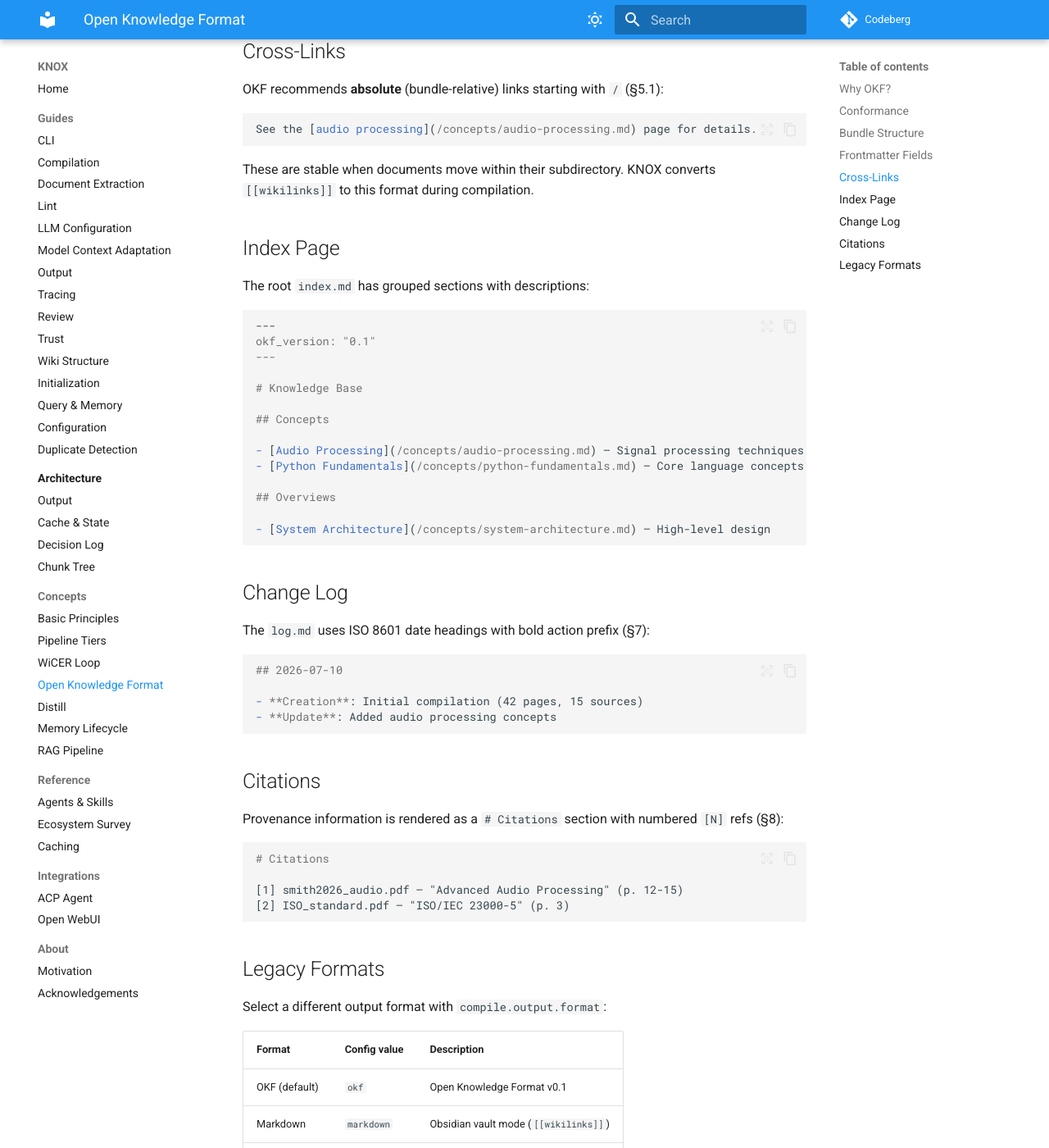
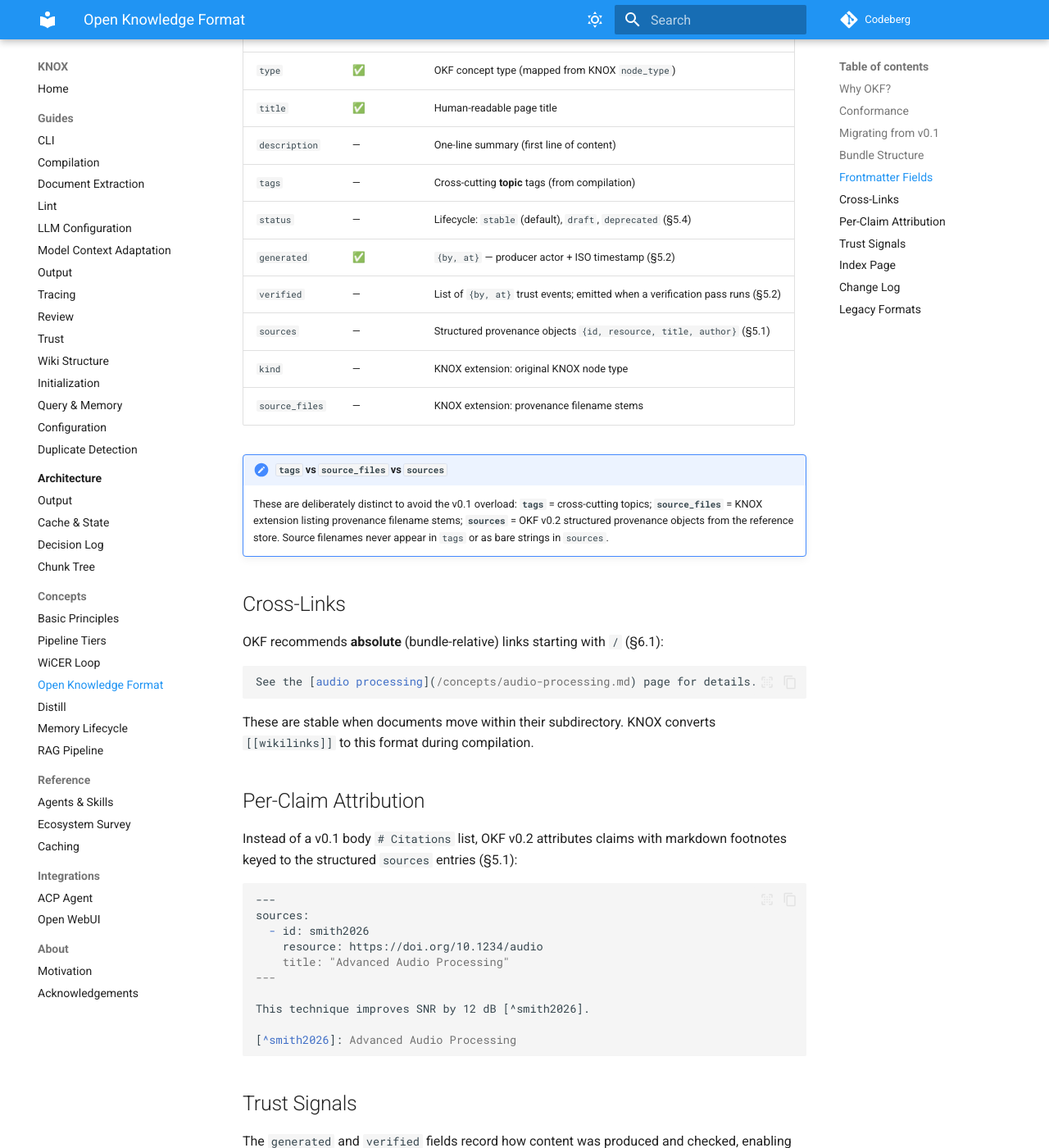
Before and after one commit to jr2804/kompend, an MkDocs documentation site: the page built from docs/concepts/open-knowledge-format.md, in a window 1280 px wide and 1400 px high, scrolled down 1718 px. Shown: the whole window at 82% size. Built offline with MkDocs 1.6.1 and Material for MkDocs 9.7.7, drawn with Linux system fonts in a browser that asks for light colours; some of the changed text lies outside the part shown.

Commit message:
feat: update documentation for OKF v0.2 compliance and migration details

````diff
--- a/docs/concepts/open-knowledge-format.md
+++ b/docs/concepts/open-knowledge-format.md
@@ -1,6 +1,6 @@
-# Open Knowledge Format (OKF) v0.1
+# Open Knowledge Format (OKF) v0.2
 
-KNOX produces **OKF v0.1**-compliant knowledge bundles by default. OKF is an
+KNOX produces **OKF v0.2**-compliant knowledge bundles by default. OKF is an
 open, human- and agent-friendly format for representing knowledge — a directory
 of markdown files with YAML frontmatter.
 
@@ -11,7 +11,8 @@
 OKF is designed for **portability and interoperability**:
 
 - **Human-readable** — plain markdown files, no proprietary binary format
-- **Agent-friendly** — structured YAML frontmatter with typed fields
+- **Agent-friendly** — structured YAML frontmatter with typed fields, plus trust
+  signals (``generated``/``verified``) that record how content was produced
 - **Portable** — a directory of files, easy to version, diff, and share
 - **Extensible** — producers may add any additional frontmatter keys
 - **Permissive consumption** — consumers MUST tolerate missing optional fields,
@@ -19,12 +20,24 @@
 
 ## Conformance
 
-KNOX meets all 3 hard requirements for OKF v0.1 conformance (§9):
+KNOX meets all 3 hard requirements for OKF v0.2 conformance (§11):
 
 1. **Every concept file** has parseable YAML frontmatter with a non-empty
    ``type`` field
 2. **Reserved filenames** (``index.md``, ``log.md``) follow OKF structure
 3. **Cross-links** use standard markdown absolute bundle-relative paths
+
+## Migrating from v0.1
+
+v0.2 is a superset of v0.1 with two **breaking field migrations** (§13.1):
+
+| v0.1 | v0.2 | Notes |
+|------|------|-------|
+| ``timestamp`` | ``generated: {by, at}`` | ``by`` follows the §7 actor convention (``knox/<version>``) |
+| Body ``# Citations`` list | Structured ``sources`` objects + per-claim footnotes | Attribution via ``[^id]`` keyed to ``sources[].id`` (§5.1) |
+
+v0.2 consumers fall back to v0.1 fields gracefully (§3.1), so v0.1 bundles
+remain *consumable*, but only the v0.2 fields above are *canonical*.
 
 ## Bundle Structure
 
@@ -34,6 +47,7 @@
 wiki/
 ├── index.md              ← table of contents with grouped sections
 ├── log.md                ← change log with ISO date headings
+├── references.md         ← formatted bibliography (type: Reference)
 ├── concepts/             ← concept/entity/comparison pages
 │   ├── audio-processing.md
 │   ├── python-fundamentals.md
@@ -48,16 +62,25 @@
 |-------|----------|-------------|
 | ``type`` | ✅ | OKF concept type (mapped from KNOX ``node_type``) |
 | ``title`` | ✅ | Human-readable page title |
-| ``description`` | ✅ | One-line summary (first line of content) |
-| ``tags`` | ✅ | Source filenames as cross-cutting tags |
-| ``timestamp`` | ✅ | ISO 8601 compile timestamp |
-| ``kind`` | — | KNOX extension: original node type |
-| ``compiled_at`` | — | KNOX extension: compile date |
-| ``sources`` | — | KNOX extension: source filenames |
+| ``description`` | — | One-line summary (first line of content) |
+| ``tags`` | — | Cross-cutting **topic** tags (from compilation) |
+| ``status`` | — | Lifecycle: ``stable`` (default), ``draft``, ``deprecated`` (§5.4) |
+| ``generated`` | ✅ | ``{by, at}`` — producer actor + ISO timestamp (§5.2) |
+| ``verified`` | — | List of ``{by, at}`` trust events; emitted when a verification pass runs (§5.2) |
+| ``sources`` | — | Structured provenance objects ``{id, resource, title, author}`` (§5.1) |
+| ``kind`` | — | KNOX extension: original KNOX node type |
+| ``source_files`` | — | KNOX extension: provenance filename stems |
+
+!!! note "``tags`` vs ``source_files`` vs ``sources``"
+    These are deliberately distinct to avoid the v0.1 overload:
+    **``tags``** = cross-cutting topics; **``source_files``** = KNOX extension
+    listing provenance filename stems; **``sources``** = OKF v0.2 structured
+    provenance objects from the reference store. Source filenames never appear
+    in ``tags`` or as bare strings in ``sources``.
 
 ## Cross-Links
 
-OKF recommends **absolute** (bundle-relative) links starting with ``/`` (§5.1):
+OKF recommends **absolute** (bundle-relative) links starting with ``/`` (§6.1):
 
 ```markdown
 See the [audio processing](/concepts/audio-processing.md) page for details.
@@ -66,48 +89,64 @@
 These are stable when documents move within their subdirectory. KNOX converts
 ``[[wikilinks]]`` to this format during compilation.
 
-## Index Page
+## Per-Claim Attribution
 
-The root ``index.md`` has grouped sections with descriptions:
+Instead of a v0.1 body ``# Citations`` list, OKF v0.2 attributes claims with
+markdown footnotes keyed to the structured ``sources`` entries (§5.1):
 
 ```markdown
 ---
-okf_version: "0.1"
+sources:
+  - id: smith2026
+    resource: https://doi.org/10.1234/audio
+    title: "Advanced Audio Processing"
+---
+
+This technique improves SNR by 12 dB [^smith2026].
+
+[^smith2026]: Advanced Audio Processing
+```
+
+## Trust Signals
+
+The ``generated`` and ``verified`` fields record how content was produced and
+checked, enabling trust tiers (§5.3):
+
+- **``generated.by``** — always ``knox/<version>`` (the compiling agent)
+- **``verified``** — appended with a ``{by, at}`` event each time
+  ``knox compile --verify`` runs; absent when no verification pass has occurred
+  (honest "unverified" tier)
+
+## Index Page
+
+The root ``index.md`` has grouped sections with descriptions. It is the only
+file permitted to declare ``okf_version`` in frontmatter (§12 exception):
+
+```markdown
+---
+okf_version: "0.2"
 ---
 
 # Knowledge Base
 
-## Concepts
+# Concept
 
 - [Audio Processing](/concepts/audio-processing.md) — Signal processing techniques
 - [Python Fundamentals](/concepts/python-fundamentals.md) — Core language concepts
 
-## Overviews
+# Overview
 
 - [System Architecture](/concepts/system-architecture.md) — High-level design
 ```
 
 ## Change Log
 
-The ``log.md`` uses ISO 8601 date headings with bold action prefix (§7):
+The ``log.md`` uses ISO 8601 date headings with bold action prefix (§9):
 
 ```markdown
 ## 2026-07-10
 
-- **Creation**: Initial compilation (42 pages, 15 sources)
-- **Update**: Added audio processing concepts
-```
-
-## Citations
-
-Provenance information is rendered as a ``# Citations`` section with numbered
-``[N]`` refs (§8):
-
-```markdown
-# Citations
-
-[1] smith2026_audio.pdf — "Advanced Audio Processing" (p. 12-15)
-[2] ISO_standard.pdf — "ISO/IEC 23000-5" (p. 3)
+**Creation**: Compiled 42 page(s) from 15 source(s).
 ```
 
 ## Legacy Formats
@@ -116,7 +155,7 @@
 
 | Format | Config value | Description |
 |--------|-------------|-------------|
-| OKF (default) | ``okf`` | Open Knowledge Format v0.1 |
+| OKF (default) | ``okf`` | Open Knowledge Format v0.2 |
 | Markdown | ``markdown`` | Obsidian vault mode (``[[wikilinks]]``) |
 | JSON | ``json`` | Single ``wiki.json`` file |
 | Typst | ``typst`` | Single ``wiki.typ`` file |
--- a/docs/guides/output.md
+++ b/docs/guides/output.md
@@ -3,35 +3,28 @@
 KNOX supports multiple output formats for the compiled wiki, controlled by the
 `compile.output.format` config key (default: ``okf``).
 
-## Open Knowledge Format (OKF) v0.1 (default)
+## Open Knowledge Format (OKF) v0.2 (default)
 
-KNOX produces **OKF v0.1**-compliant knowledge bundles by default. OKF is an open,
+KNOX produces **OKF v0.2**-compliant knowledge bundles by default. OKF is an open,
 human- and agent-friendly format for representing knowledge — a directory of
-markdown files with YAML frontmatter.
+markdown files with YAML frontmatter. See the [OKF concept page](../concepts/open-knowledge-format.md)
+for the full field reference, trust signals, and the v0.1→v0.2 migration table.
 
 **Spec:** <https://github.com/GoogleCloudPlatform/knowledge-catalog/blob/main/okf/SPEC.md>
 
-**Conformance (§9):**
+**Conformance (§11):**
 
-- Every concept file has parseable YAML frontmatter with a non-empty ``type`` field
-- Reserved filenames (``index.md``, ``log.md``) follow OKF structure
+- Frontmatter is built once by `VaultWriter.okf_frontmatter()`; every concept
+  file has parseable YAML with a non-empty ``type`` field
+- Trust fields: ``generated: {by, at}`` (supersedes v0.1 ``timestamp``),
+  ``status`` (default ``stable``), optional ``verified``
+- ``tags`` = topic tags only; ``source_files`` = provenance filename stems
+  (KNOX extension); ``sources`` = §5.1 structured objects — never bare strings
 - Cross-links use absolute bundle-relative paths: ``[Title](/concepts/title.md)``
-- ``index.md`` has grouped sections with descriptions; root declares ``okf_version: "0.1"``
+- ``index.md`` has grouped sections with descriptions; root declares ``okf_version: "0.2"``
 - ``log.md`` uses ISO date headings with bold action prefix
-- ``# Citations`` section with numbered ``[N]`` refs from provenance
-
-**Frontmatter fields:**
-
-| Field | Required | Description |
-|-------|----------|-------------|
-| ``type`` | ✅ | OKF concept type (mapped from KNOX ``node_type``) |
-| ``title`` | ✅ | Human-readable page title |
-| ``description`` | ✅ | One-line summary (first line of content) |
-| ``tags`` | ✅ | Source filenames as cross-cutting tags |
-| ``timestamp`` | ✅ | ISO 8601 compile timestamp |
-| ``kind`` | — | KNOX extension: original node type |
-| ``compiled_at`` | — | KNOX extension: compile timestamp |
-| ``sources`` | — | KNOX extension: source filenames |
+- Per-claim attribution via footnotes ``[^id]`` keyed to ``sources[].id``
+  (replaces the v0.1 body ``# Citations`` numbered list)
 
 ## Legacy formats
 
@@ -63,7 +56,7 @@
 ## Examples
 
 ```bash
-# OKF v0.1 bundle (default)
+# OKF v0.2 bundle (default)
 knox compile
 
 # Legacy Obsidian vault mode
````
Also changed, not shown: docs/index.md (+1 -1 lines), 1 other file.
